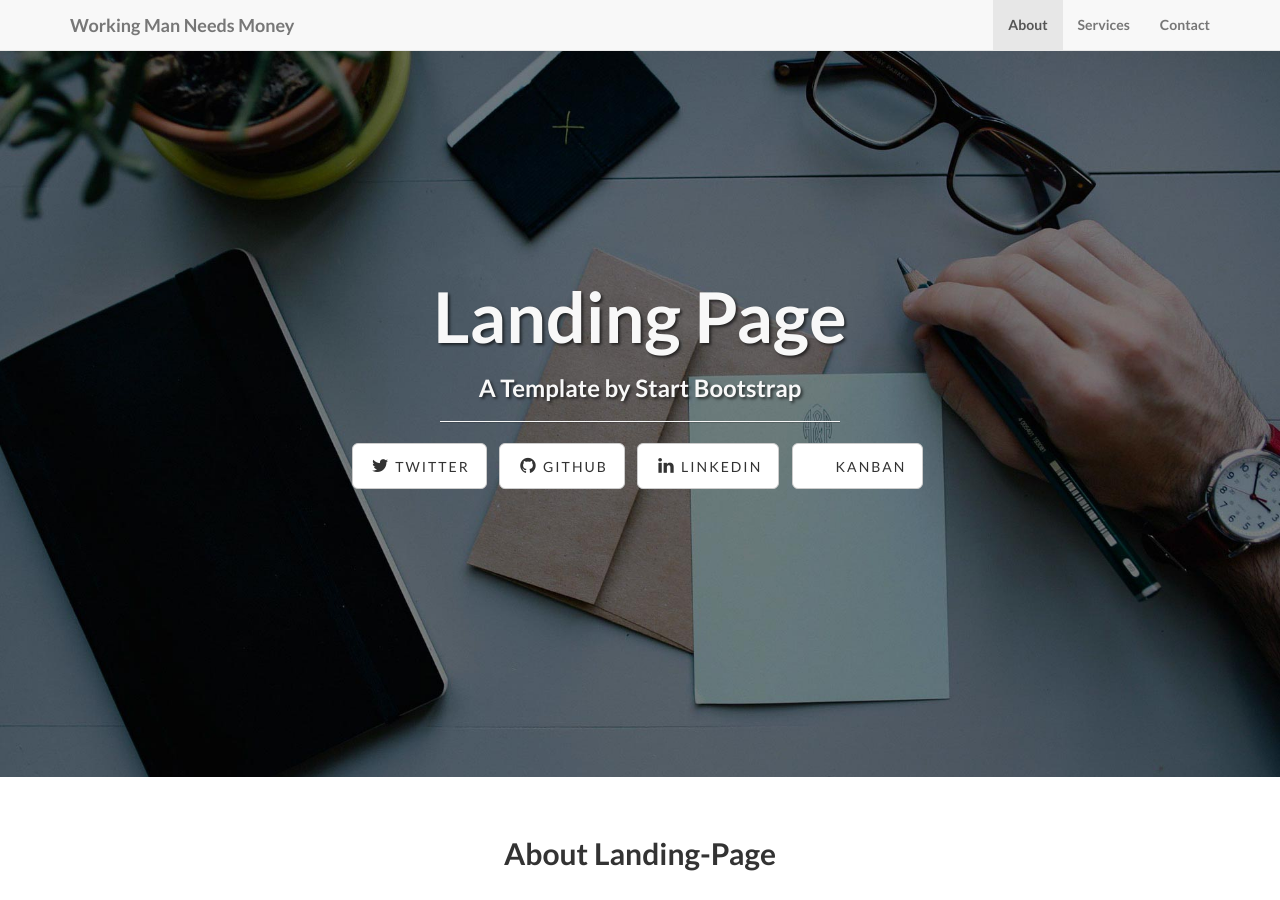
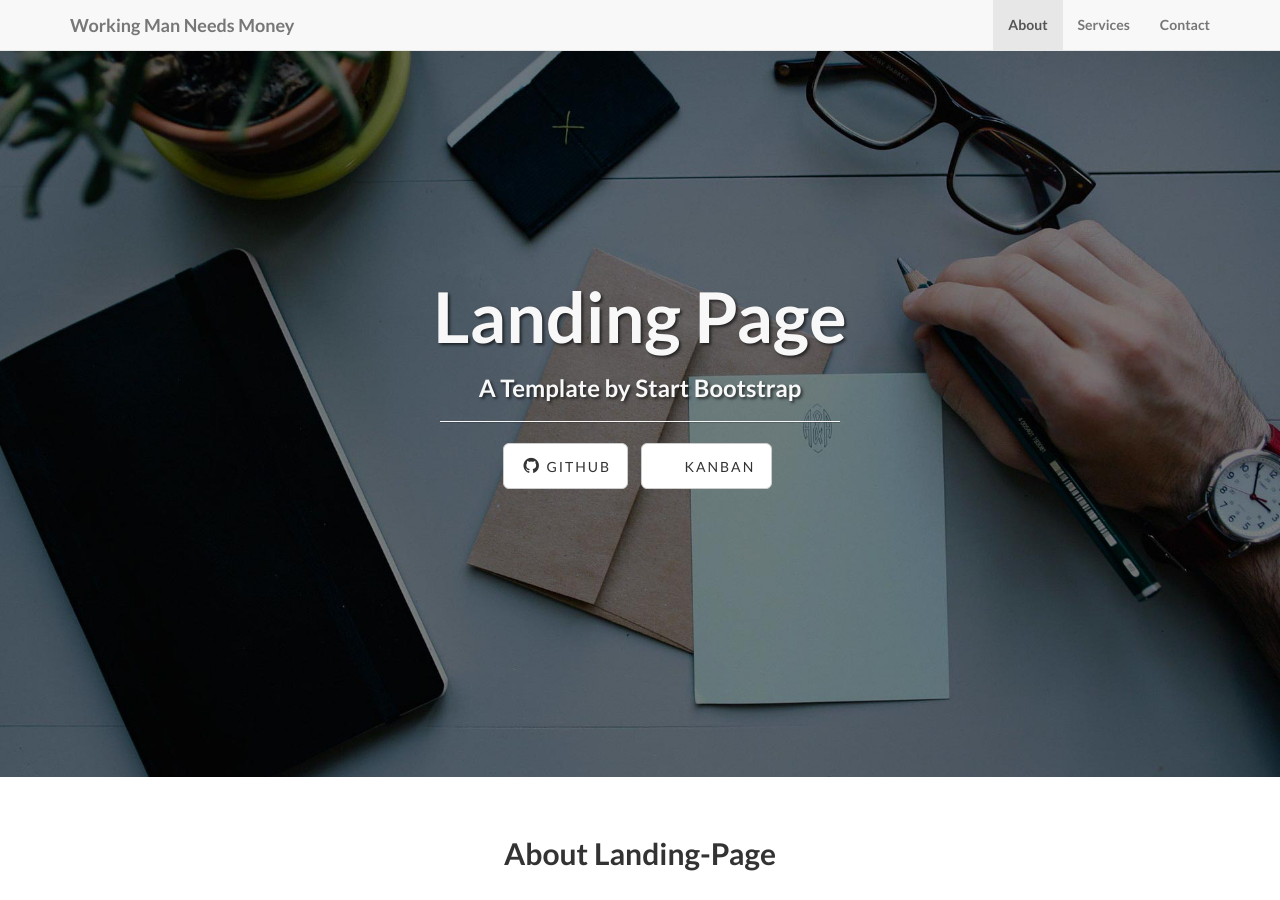
Before and after one commit to Working-Man-Needs-Money/WMNM, a Jekyll site: the page built from index.html, in a window 1280 px wide and 900 px high. Built offline with Jekyll 4.4.1, drawn with Linux system fonts in a browser that asks for light colours; nearby versions of some CDN libraries; library files that are not in the unit come from our copies.

Commit message:
removed some socials

```diff
--- a/_config.yml
+++ b/_config.yml
@@ -23,12 +23,8 @@ permalink: pretty
 # ----------------------- #
 
 social:
-  - title: twitter
-    url: https://twitter.com/
   - title: github
     url: https://github.com/Working-Man-Needs-Money/WMNM
-  - title: linkedin
-    url:
   - title: notion
     url: https://www.notion.so/1c1c40f3f82a8065b260ea9466e6668a?v=1c1c40f3f82a80259109000c3a257952
     title: kanban
```
